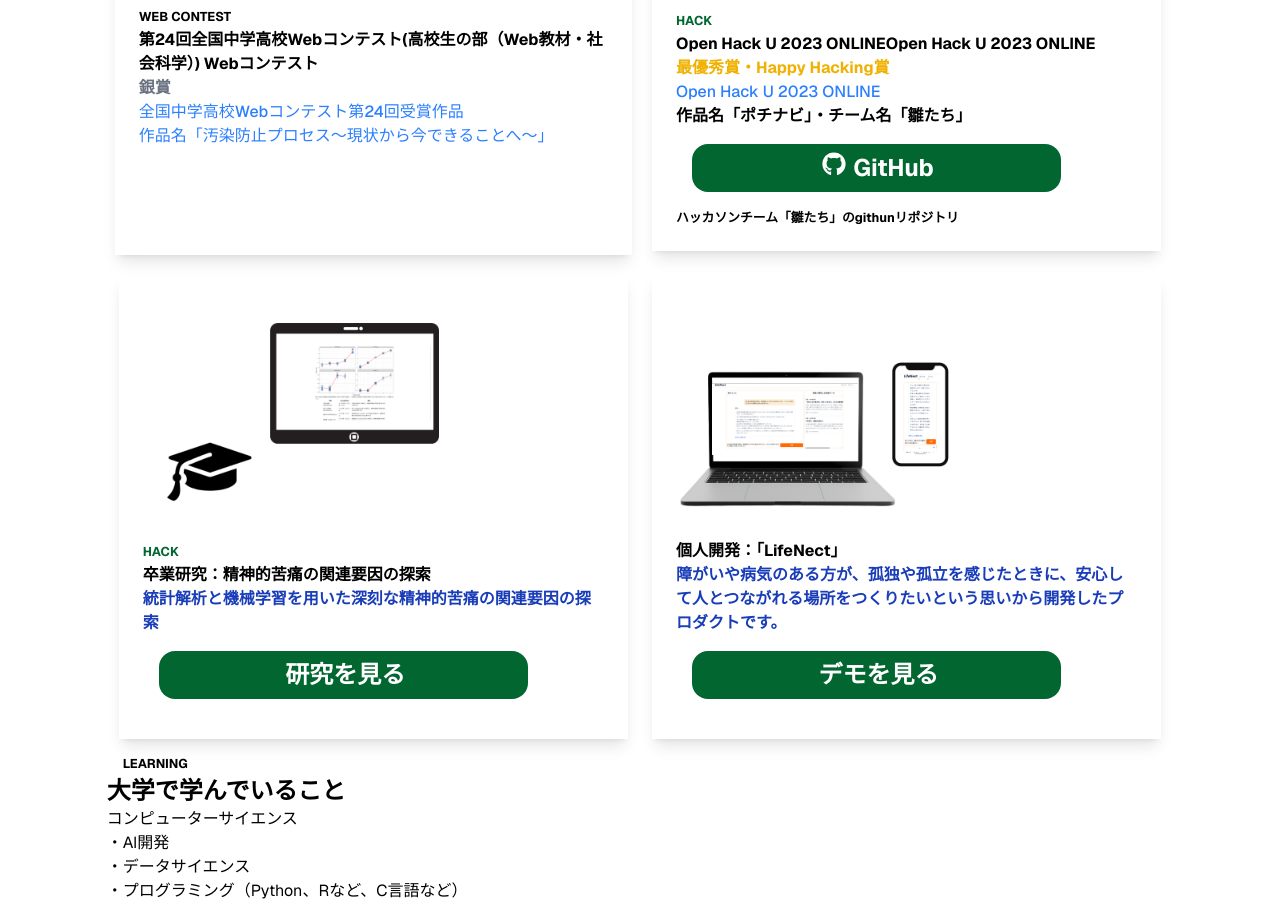
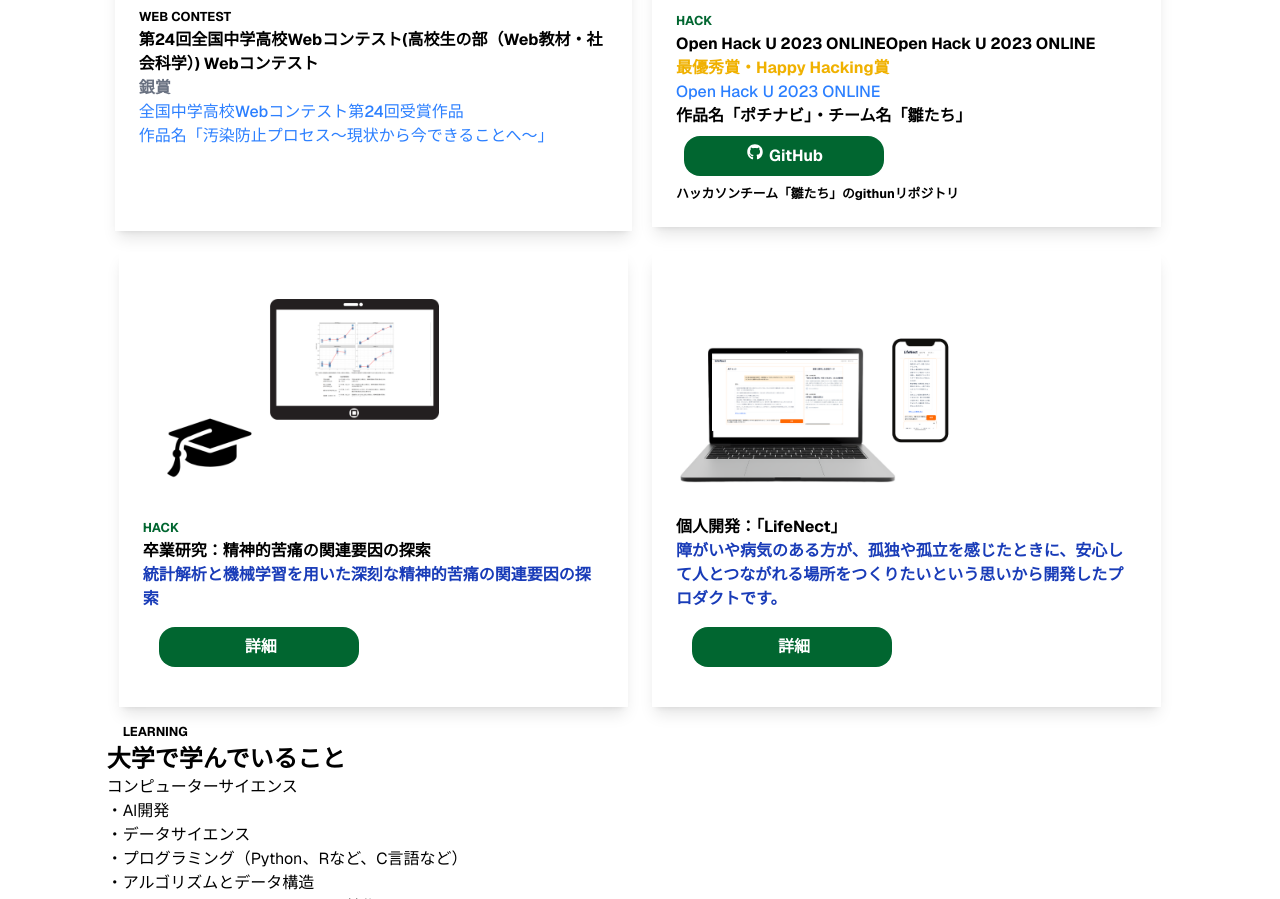
Before and after one commit to NK-kimiya/my-portfolio-site, a Next.js app: page / in a window 1280 px wide. Shown: the part 620-1519 px from the top of the page. Built offline with nearby package versions, Linux system fonts and the light colour scheme.

Commit message:
ボタンの大きさの調整

```diff
--- a/app/page.tsx
+++ b/app/page.tsx
@@ -27,7 +27,7 @@ export default function Home() {
           I want to use IT to alleviate the loneliness<br></br> of people with
           disabilities or illnesses
         </h2>
-        <button className="bg-green-800 py-2 px-2 rounded-2xl m-4 text-2xl w-3/5 text-center">
+        <button className="bg-green-800 py-2 px-2 rounded-2xl m-4 text-2xl w-4/6 md:w-80 text-center">
           <a href="" className="block  flex w-full text-center justify-center">
             <FontAwesomeIcon icon={faGithub} className="w-[30px] text-white" />
             <p className="text-white pl-1">GitHub</p>
@@ -97,15 +97,12 @@ export default function Home() {
 
               <p>作品名「ポチナビ」・チーム名「雛たち」</p>
 
-              <button className="bg-green-800 py-2 px-2 rounded-2xl m-4 text-2xl w-4/5 text-center">
+              <button className="bg-green-800 py-2 px-2 rounded-2xl m-2 text-2sm w-40 md:w-50">
                 <a
                   href="https://github.com/Naoya-Yasuda/HackU2023_project.git"
                   className="block  flex w-full text-center justify-center"
                 >
-                  <FontAwesomeIcon
-                    icon={faGithub}
-                    className="w-[30px] text-white"
-                  />
+                  <FontAwesomeIcon icon={faGithub} className="w-5 text-white" />
                   <p className="text-white pl-1">GitHub</p>
                 </a>
               </button>
@@ -129,12 +126,12 @@ export default function Home() {
                 統計解析と機械学習を用いた深刻な精神的苦痛の関連要因の探索
               </p>
 
-              <button className="bg-green-800 py-2 px-2 rounded-2xl m-4 text-2xl w-4/5 text-center">
+              <button className="bg-green-800 py-2 px-2 rounded-2xl m-4 text-2sm w-4/5 text-center w-40 md:w-50">
                 <a
                   href="https://portfolio-site-thesis-project-kujwb6geu.vercel.app/"
                   className="block  flex w-full text-center justify-center"
                 >
-                  <p className="text-white pl-1">研究を見る</p>
+                  <p className="text-white pl-1">詳細</p>
                 </a>
               </button>
             </div>
@@ -153,12 +150,12 @@ export default function Home() {
                 障がいや病気のある方が、孤独や孤立を感じたときに、安心して人とつながれる場所をつくりたいという思いから開発したプロダクトです。
               </p>
 
-              <button className="bg-green-800 py-2 px-2 rounded-2xl m-4 text-2xl w-4/5 text-center">
+              <button className="bg-green-800 py-2 px-2 rounded-2xl m-4 text-2sm w-4/5 text-center w-40 md:w-50">
                 <a
                   href="https://portfolio-site-lifenect.vercel.app/"
                   className="block  flex w-full text-center justify-center"
                 >
-                  <p className="text-white pl-1">デモを見る</p>
+                  <p className="text-white pl-1">詳細</p>
                 </a>
               </button>
             </div>
```
